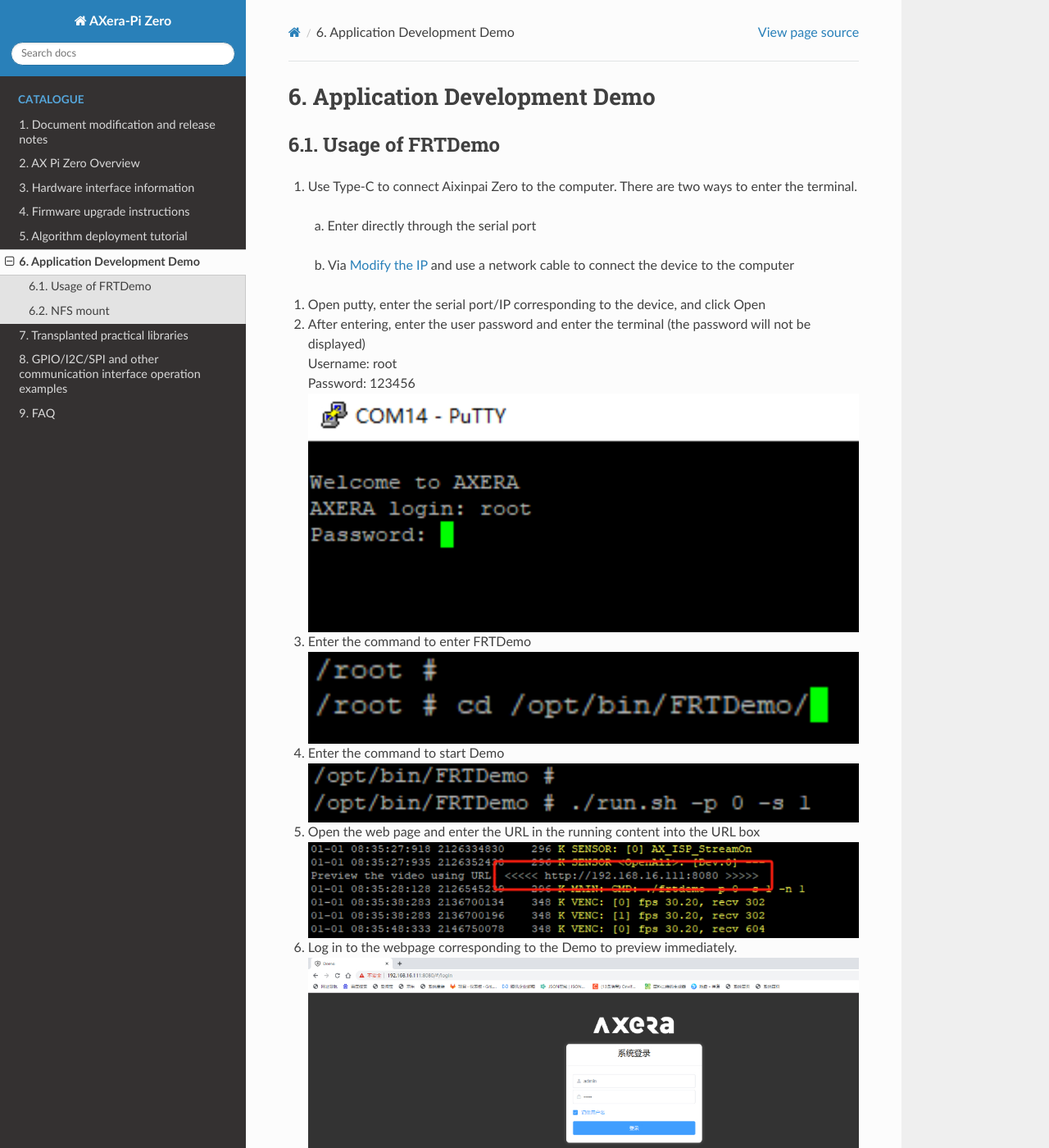
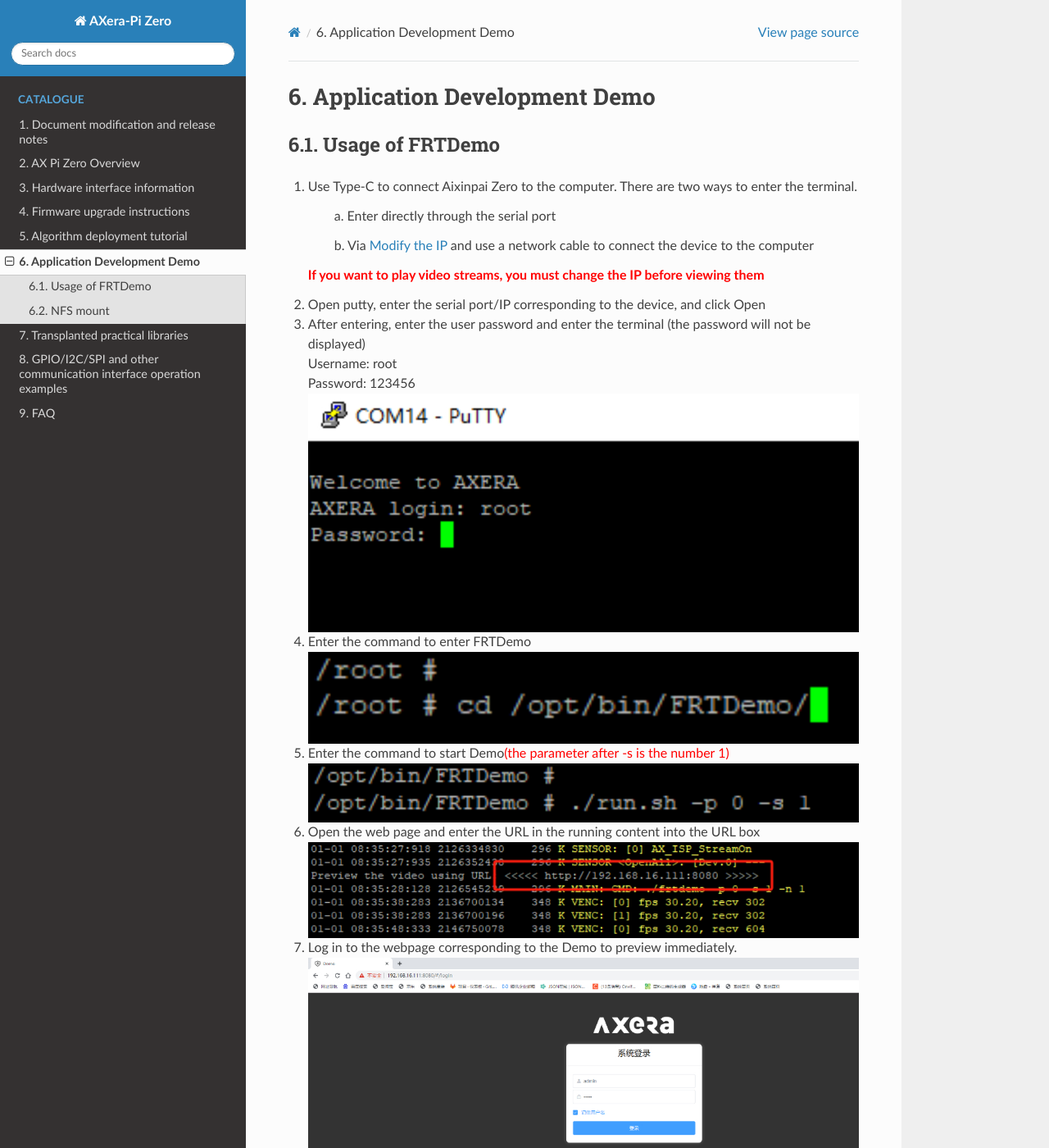
Before and after one commit to AXERA-TECH/axera-pi-zero-docs-en, a Sphinx documentation site: the page built from source/doc_guide_demo.md, in a window 1280 px wide and 1400 px high. Shown: the whole window at 82% size. Built offline with Sphinx 7.4.7 and the Read the Docs theme 2.0.0, drawn with Linux system fonts in a browser that asks for light colours.

Commit message:
correct error

```diff
--- a/source/doc_guide_demo.md
+++ b/source/doc_guide_demo.md
@@ -3,8 +3,10 @@
 ## Usage of FRTDemo
 
 1. Use Type-C to connect Aixinpai Zero to the computer. There are two ways to enter the terminal.
-<p style="text-indent:2em;">a. Enter directly through the serial port</p>
-<p style="text-indent:2em;">b. Via <a href="https://axera-pi-zero-docs-cn.readthedocs.io/zh-cn/latest/doc_guide_faq.html"> Modify the IP</a> and use a network cable to connect the device to the computer</p>
+	<p style="text-indent:2em;">a. Enter directly through the serial port</p>
+	<p style="text-indent:2em;">b. Via <a href="https://axera-pi-zero-docs-cn.readthedocs.io/zh-cn/latest/doc_guide_faq.html"> Modify the IP</a> and use a network cable to connect the device to the computer</p>
+
+	<font color="red"><b>If you want to play video streams, you must change the IP before viewing them</font></b>
 
 2. Open putty, enter the serial port/IP corresponding to the device, and click Open<br />
 
@@ -16,7 +18,7 @@
 4. Enter the command to enter FRTDemo<br />
 ![](./media/demo/demo_1.jpg)
 
-5. Enter the command to start Demo<br />
+5. Enter the command to start Demo<font color="red">(the parameter after -s is the number 1)</font><br />
 ![](./media/demo/demo_2.jpg)
 
 6. Open the web page and enter the URL in the running content into the URL box
@@ -27,7 +29,7 @@
 
 If you need the FRTDemo source code, please click <a href="https://github.com/AXERA-TECH/ax620q_bsp_sdk">here</a> to view<br />
 <br />
-<br />
+
 
 ## NFS mount
 
```
Also changed, not shown: source/doc_guide_faq.md (+9 -9 lines).
